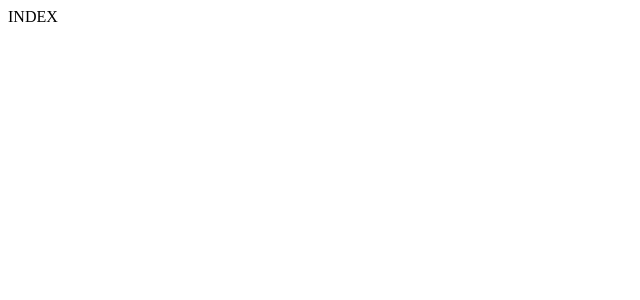
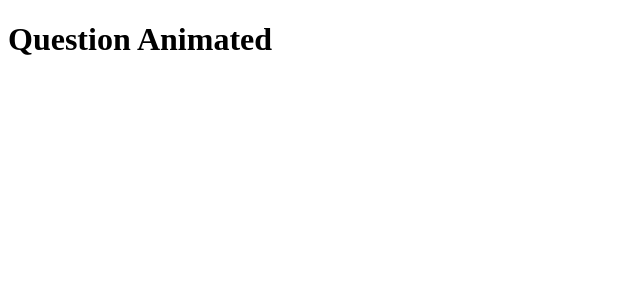
Before and after one commit to PedroMarianoAlmeida/climate-science, a Next.js app: page / in a window 1280 px wide. Shown: the top 300 px of the page, without its empty margins (0-640 px from the left). Built offline with nearby package versions, Linux system fonts and the light colour scheme.

Commit message:
Create QuestionAnimated component

```diff
--- a/pages/index.js
+++ b/pages/index.js
@@ -1,15 +1,18 @@
 import Head from "next/head";
+import QuestionAnimated from "../src/components/QuestionAnimated";
 
 export default function Home() {
   return (
     <div>
       <Head>
-        <title>Create Next App</title>
-        <meta name="description" content="Generated by create next app" />
+        <title>Climate Science | Pedro Programmer</title>
+        <meta name="description" content="Pedro Programmer code challenge" />
         <link rel="icon" href="/favicon.ico" />
       </Head>
 
-      <main>INDEX</main>
+      <main>
+        <QuestionAnimated />
+      </main>
     </div>
   );
 }
--- /dev/null
+++ b/src/components/QuestionAnimated.jsx
@@ -0,0 +1,3 @@
+const QuestionAnimated = () => <h1>Question Animated</h1>;
+
+export default QuestionAnimated;
```
